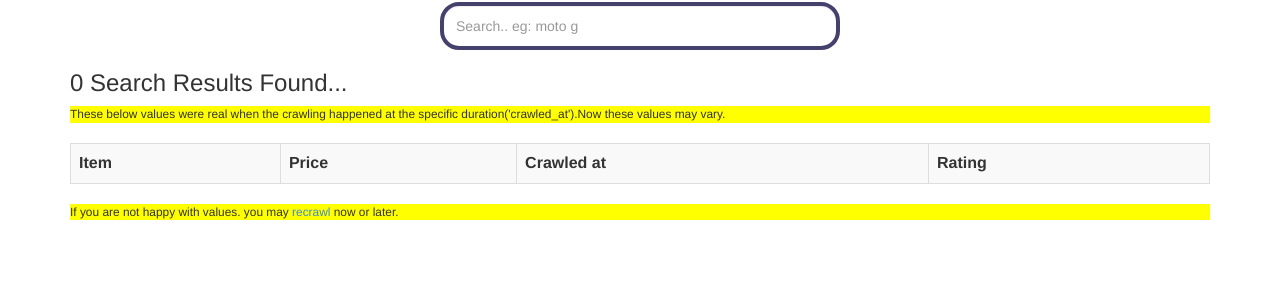
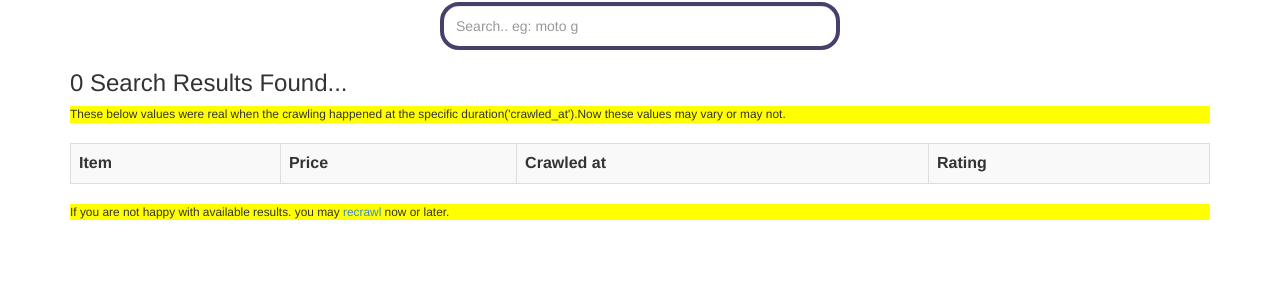
Before and after one commit to nava45/flipkart-scraper, a Flask app: page /search in a window 1280 px wide. Shown: the part 121-421 px from the top of the page. Run offline with Flask 2, Linux system fonts and the light colour scheme; lists and menus that the app fills with data are empty; parts of the project's set-up code (start-up, migrations or seed data) failed here and were passed over; some libraries are stand-ins or nearby versions.

Commit message:
alert messages changed

```diff
--- a/app.py
+++ b/app.py
@@ -40,7 +40,7 @@ def recrawl():
     if kw is not None:
         redis.sadd(REDIS_CRAWLER_KEY,kw)
         #crawler_machine(kw)
-        flash("you have rescheduled it for '%s'.It will happen sooner or later" %kw)
+        flash("you have rescheduled the crawler for '%s'.It will happen sooner or later." %kw)
     return redirect(url_for('.view_search'))
 
 
--- a/templates/index.html
+++ b/templates/index.html
@@ -74,7 +74,7 @@
 
       <div class='results'>
           <h3>{{search_results|length}} Search Results Found...</h3>
-          <p class="lead small" style="background-color: yellow;">These below values were real when the crawling happened at the specific duration('crawled_at').Now these values may vary.</p>
+          <p class="lead small" style="background-color: yellow;">These below values were real when the crawling happened at the specific duration('crawled_at').Now these values may vary or may not.</p>
           <table class="table table-striped table-responsive table-hover table-bordered">
                <tr>
                     <th>Item</th>
@@ -91,7 +91,7 @@
                     </tr>
                {% endfor %}
           </table>
-           <p class="lead small" style="background-color: yellow;">If you are not happy with values. you may <a href="/recrawl?search={{keyword}}">recrawl</a> now or later.</p>
+           <p class="lead small" style="background-color: yellow;">If you are not happy with available results. you may <a href="/recrawl?search={{keyword}}">recrawl</a> now or later.</p>
       </div>
 
     </div><!-- /.container -->
```
Also changed, not shown: 1 other file.
